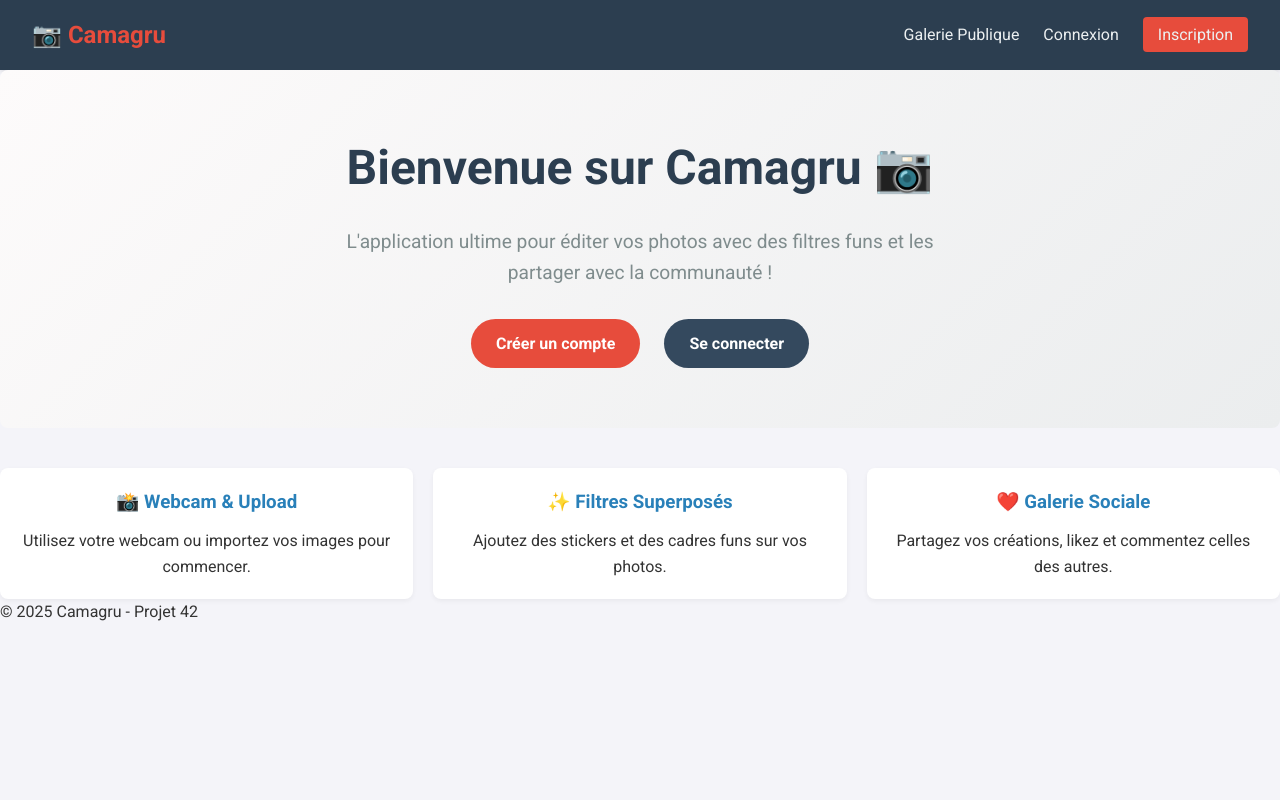
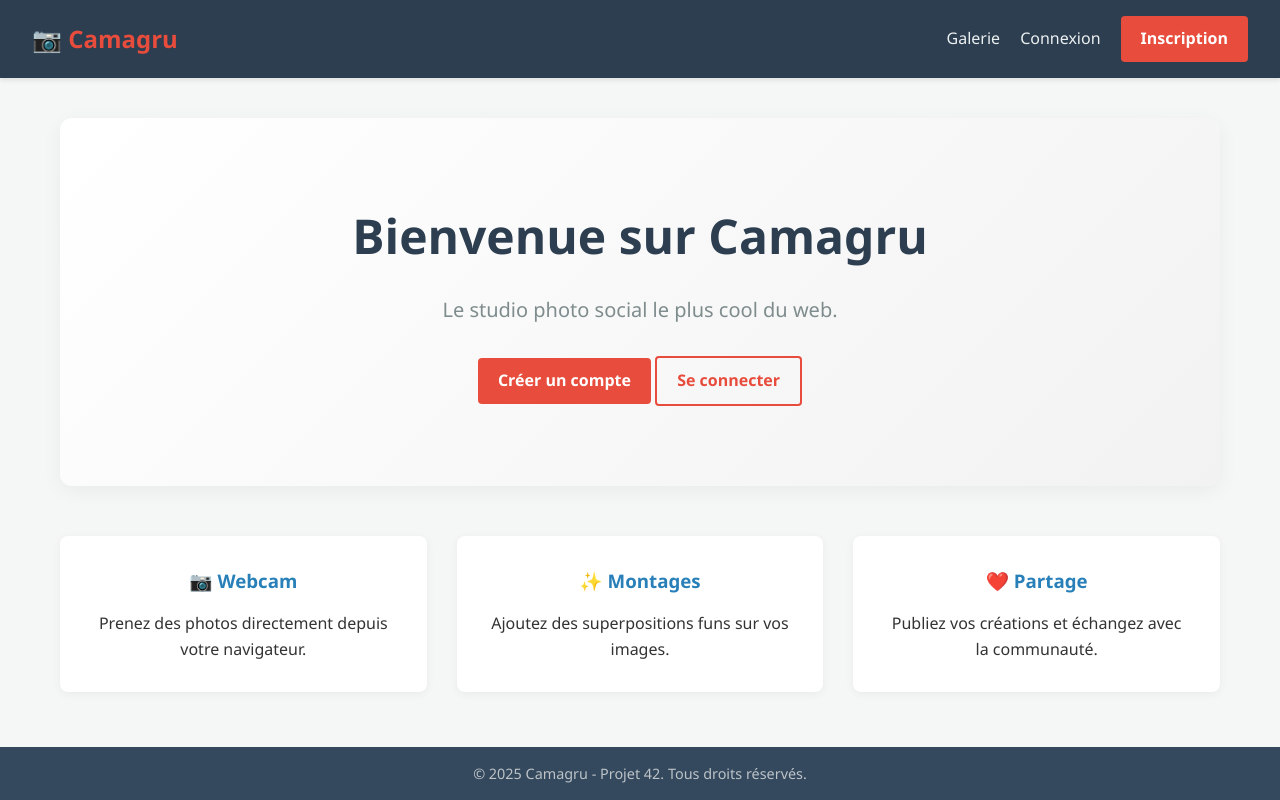
Before and after one commit to jecointr/camagru, a PHP site: page /verify/home.php in a window 1280 px wide. Run offline with PHP 8.4, Linux system fonts and the light colour scheme.

Commit message:
Feat(UI): Redesign of overall design and integration of authentication forms

```diff
--- a/public/css/style.css
+++ b/public/css/style.css
@@ -1,20 +1,24 @@
-/* Reset et Base */
+/* RESET & BASE */
 * { box-sizing: border-box; margin: 0; padding: 0; }
 
 body {
-    font-family: 'Roboto', sans-serif;
-    background-color: #f4f4f9;
+    font-family: 'Segoe UI', 'Roboto', Helvetica, Arial, sans-serif;
+    background-color: #f4f7f6;
     color: #333;
-    line-height: 1.6;
     display: flex;
     flex-direction: column;
     min-height: 100vh;
+    line-height: 1.6;
 }
 
-/* Header & Nav */
+a { text-decoration: none; color: inherit; transition: color 0.2s; }
+a:hover { color: #e74c3c; }
+ul { list-style: none; }
+
+/* LAYOUT & HEADER */
 .main-header {
     background: #2c3e50;
-    color: #fff;
+    color: #ecf0f1;
     padding: 1rem 2rem;
     display: flex;
     justify-content: space-between;
@@ -22,165 +26,120 @@ body {
     box-shadow: 0 2px 5px rgba(0,0,0,0.1);
 }
 
-.main-header a {
-    color: #ecf0f1;
-    text-decoration: none;
-    margin-left: 20px;
-    font-weight: 500;
+.main-header .logo { font-size: 1.5rem; font-weight: bold; color: #e74c3c; }
+.main-header nav ul { display: flex; gap: 20px; align-items: center; }
+
+.container {
+    flex: 1;
+    width: 100%;
+    max-width: 1200px;
+    margin: 0 auto;
+    padding: 40px 20px;
 }
 
-.main-header .logo a {
-    font-size: 1.5rem;
-    font-weight: bold;
-    margin-left: 0;
-    color: #e74c3c; /* Rouge Camagru */
+.main-footer {
+    background: #34495e;
+    color: #bdc3c7;
+    text-align: center;
+    padding: 15px;
+    font-size: 0.9rem;
+    margin-top: auto;
 }
 
-.btn-highlight {
-    background: #e74c3c;
-    padding: 8px 15px;
+/* BOUTONS (Mélange : Rouge pour actions Camagru, Bleu pour formulaires) */
+.btn {
+    display: inline-block;
+    padding: 10px 20px;
     border-radius: 4px;
-    transition: background 0.3s;
+    background: #e74c3c; /* Rouge par défaut */
+    color: white;
+    border: none;
+    cursor: pointer;
+    font-weight: bold;
+    transition: background 0.3s, transform 0.1s;
 }
+.btn:hover { background: #c0392b; transform: translateY(-1px); }
 
-.btn-highlight:hover { background: #c0392b; }
+.btn-blue { background: #2980b9; } /* Bleu pour login/register */
+.btn-blue:hover { background: #3498db; }
 
-/* Main Container */
-.container {
-    flex: 1; /* Pousse le footer en bas */
-    max-width: 1200px;
-    margin: 20px auto;
-    padding: 0 20px;
-    width: 100%;
-}
+.btn-outline { background: transparent; border: 2px solid #e74c3c; color: #e74c3c; }
+.btn-outline:hover { background: #e74c3c; color: white; }
 
-/* Formulaires (Login, Register) */
-form {
+/* AUTHENTIFICATION (Style "Carte" restauré) */
+.auth-wrapper {
+    max-width: 450px;
+    margin: 40px auto;
     background: white;
     padding: 2rem;
     border-radius: 8px;
-    box-shadow: 0 2px 10px rgba(0,0,0,0.05);
-    max-width: 400px;
-    margin: 0 auto;
+    box-shadow: 0 4px 15px rgba(0,0,0,0.1); /* L'ombre que tu aimais */
 }
 
-label { display: block; margin-bottom: 5px; font-weight: bold; }
-input {
+.auth-wrapper h2 {
+    text-align: center;
+    margin-bottom: 1.5rem;
+    color: #2c3e50;
+    font-size: 1.8rem;
+}
+
+.form-group { margin-bottom: 20px; }
+.form-group label { display: block; margin-bottom: 8px; font-weight: 600; color: #555; }
+.form-group input {
     width: 100%;
-    padding: 10px;
-    margin-bottom: 15px;
+    padding: 12px;
     border: 1px solid #ddd;
     border-radius: 4px;
+    font-size: 1rem;
+    transition: border 0.3s;
 }
-button {
-    width: 100%;
-    padding: 10px;
-    background: #2980b9;
-    color: white;
-    border: none;
-    border-radius: 4px;
-    cursor: pointer;
-    font-size: 1rem;
+.form-group input:focus { border-color: #2980b9; outline: none; }
+.form-group small { display: block; margin-top: 5px; color: #7f8c8d; font-size: 0.85rem; }
+
+/* Feedback Messages */
+.alert { padding: 15px; margin-bottom: 20px; border-radius: 4px; font-weight: 500; }
+.alert-error { background: #fadbd8; color: #c0392b; border: 1px solid #e6b0aa; }
+.alert-success { background: #d5f5e3; color: #27ae60; border: 1px solid #abebc6; }
+
+/* HERO & ACCUEIL (Restauré) */
+.hero {
+    text-align: center;
+    padding: 80px 20px;
+    background: linear-gradient(135deg, #ffffff 0%, #f2f2f2 100%);
+    border-radius: 12px;
+    box-shadow: 0 5px 20px rgba(0,0,0,0.05);
+    margin-bottom: 50px;
 }
-button:hover { background: #3498db; }
+.hero h1 { font-size: 3rem; margin-bottom: 20px; color: #2c3e50; }
+.hero p { font-size: 1.25rem; color: #7f8c8d; margin-bottom: 30px; }
 
-/* Galerie Grid (Responsive !) */
+.features {
+    display: grid;
+    grid-template-columns: repeat(auto-fit, minmax(280px, 1fr));
+    gap: 30px;
+    text-align: center;
+}
+.feature-card {
+    background: white;
+    padding: 30px;
+    border-radius: 8px;
+    box-shadow: 0 2px 10px rgba(0,0,0,0.05);
+    transition: transform 0.2s;
+}
+.feature-card:hover { transform: translateY(-5px); }
+.feature-card h3 { color: #2980b9; margin-bottom: 15px; }
+
+/* GALERIE */
 .gallery-grid {
     display: grid;
     grid-template-columns: repeat(auto-fill, minmax(300px, 1fr));
     gap: 20px;
 }
+.gallery-card { background: white; border-radius: 8px; overflow: hidden; box-shadow: 0 2px 5px rgba(0,0,0,0.1); }
+.gallery-card img { width: 100%; height: 250px; object-fit: cover; display: block; }
 
-.card {
-    background: white;
-    border-radius: 8px;
-    overflow: hidden;
-    box-shadow: 0 2px 8px rgba(0,0,0,0.1);
+/* RESPONSIVE */
+@media (max-width: 768px) {
+    .main-header { flex-direction: column; gap: 15px; }
+    .hero h1 { font-size: 2rem; }
 }
-.card img { width: 100%; display: block; }
-.card .actions { padding: 10px; display: flex; justify-content: space-between; }
-
-/* Editor Layout */
-.editor-container {
-    display: flex;
-    gap: 20px;
-}
-.main-section { flex: 3; }
-.side-section { flex: 1; background: #fff; padding: 10px; height: fit-content; }
-
-/* Responsive Mobile */
-@media (max-width: 768px) {
-    .main-header { flex-direction: column; gap: 10px; }
-    .editor-container { flex-direction: column; }
-}
-
-/* --- ACCUEIL (Hero Section) --- */
-
-.hero-section {
-    text-align: center;
-    padding: 60px 20px;
-    background: linear-gradient(135deg, #fdfbfb 0%, #ebedee 100%); /* Fond gris léger moderne */
-    border-radius: 8px;
-    margin-bottom: 40px;
-}
-
-.hero-content h1 {
-    font-size: 3rem;
-    color: #2c3e50;
-    margin-bottom: 20px;
-}
-
-.hero-content p {
-    font-size: 1.2rem;
-    color: #7f8c8d;
-    max-width: 600px;
-    margin: 0 auto 30px auto;
-}
-
-/* Boutons d'action */
-.cta-buttons .btn {
-    display: inline-block;
-    padding: 12px 25px;
-    margin: 0 10px;
-    border-radius: 30px; /* Boutons arrondis */
-    text-decoration: none;
-    font-weight: bold;
-    transition: transform 0.2s;
-}
-
-.cta-buttons .btn:hover {
-    transform: translateY(-2px); /* Petit effet de saut au survol */
-}
-
-.btn-primary {
-    background-color: #e74c3c;
-    color: white;
-}
-
-.btn-secondary {
-    background-color: #34495e;
-    color: white;
-}
-
-/* Grille de fonctionnalités */
-.features-grid {
-    display: flex;
-    justify-content: space-around;
-    flex-wrap: wrap;
-    gap: 20px;
-    text-align: center;
-}
-
-.feature-card {
-    flex: 1;
-    min-width: 250px;
-    padding: 20px;
-    background: white;
-    border-radius: 8px;
-    box-shadow: 0 2px 5px rgba(0,0,0,0.05);
-}
-
-.feature-card h3 {
-    margin-bottom: 10px;
-    color: #2980b9;
-}
--- a/views/home.php
+++ b/views/home.php
@@ -1,41 +1,32 @@
-<?php
-// Inclusion de l'entête global (Navigation, CSS, Ouverture du Body)
-include __DIR__ . '/layout/header.php';
-?>
+<?php include __DIR__ . '/layout/header.php'; ?>
 
-<div class="hero-section">
-    <div class="hero-content">
-        <h1>Bienvenue sur Camagru 📷</h1>
-        <p>L'application ultime pour éditer vos photos avec des filtres funs et les partager avec la communauté !</p>
+<section class="hero">
+    <h1>Bienvenue sur Camagru</h1>
+    <p>Le studio photo social le plus cool du web.</p>
 
-        <div class="cta-buttons">
-            <?php if (isset($_SESSION['user_id'])): ?>
-                <a href="/editor" class="btn btn-primary">📸 Aller au Studio</a>
-                <a href="/gallery" class="btn btn-secondary">Voir la Galerie</a>
-            <?php else: ?>
-                <a href="/register" class="btn btn-primary">Créer un compte</a>
-                <a href="/login" class="btn btn-secondary">Se connecter</a>
-            <?php endif; ?>
-        </div>
+    <div class="hero-buttons">
+        <?php if (isset($_SESSION['user_id'])): ?>
+            <a href="/editor" class="btn">Aller au Studio 📸</a>
+        <?php else: ?>
+            <a href="/register" class="btn">Créer un compte</a>
+            <a href="/login" class="btn btn-outline">Se connecter</a>
+        <?php endif; ?>
     </div>
-</div>
+</section>
 
-<div class="features-grid">
+<section class="features">
     <div class="feature-card">
-        <h3>📸 Webcam & Upload</h3>
-        <p>Utilisez votre webcam ou importez vos images pour commencer.</p>
+        <h3>📷 Webcam</h3>
+        <p>Prenez des photos directement depuis votre navigateur.</p>
     </div>
     <div class="feature-card">
-        <h3>✨ Filtres Superposés</h3>
-        <p>Ajoutez des stickers et des cadres funs sur vos photos.</p>
+        <h3>✨ Montages</h3>
+        <p>Ajoutez des superpositions funs sur vos images.</p>
     </div>
     <div class="feature-card">
-        <h3>❤️ Galerie Sociale</h3>
-        <p>Partagez vos créations, likez et commentez celles des autres.</p>
+        <h3>❤️ Partage</h3>
+        <p>Publiez vos créations et échangez avec la communauté.</p>
     </div>
-</div>
+</section>
 
-<?php
-// Inclusion du pied de page global (Fermeture du Body/HTML)
-include __DIR__ . '/layout/footer.php';
-?>
+<?php include __DIR__ . '/layout/footer.php'; ?>
--- a/views/layout/footer.php
+++ b/views/layout/footer.php
@@ -1,6 +1,7 @@
-</main> <footer class="main-footer">
-        <p>&copy; <?= date('Y') ?> Camagru - Projet 42</p>
+</main>
+
+    <footer class="main-footer">
+        <p>&copy; <?= date('Y') ?> Camagru - Projet 42. Tous droits réservés.</p>
     </footer>
-
 </body>
 </html>
--- a/views/layout/header.php
+++ b/views/layout/header.php
@@ -2,9 +2,9 @@
 <html lang="fr">
 <head>
     <meta charset="UTF-8">
-    <meta name="viewport" content="width=device-width, initial-scale=1.0"> <title>Camagru</title>
+    <meta name="viewport" content="width=device-width, initial-scale=1.0">
+    <title>Camagru</title>
     <link rel="stylesheet" href="/css/style.css">
-    <link href="https://fonts.googleapis.com/css2?family=Roboto:wght@300;400;700&display=swap" rel="stylesheet">
 </head>
 <body>
     <header class="main-header">
@@ -12,16 +12,18 @@
             <a href="/">📷 Camagru</a>
         </div>
         <nav>
-            <a href="/gallery">Galerie Publique</a>
-            <?php if (isset($_SESSION['user_id'])): ?>
-                <a href="/editor" class="btn-highlight">Montage</a>
-                <a href="/profile">Mon Profil</a>
-                <a href="/logout">Déconnexion</a>
-            <?php else: ?>
-                <a href="/login">Connexion</a>
-                <a href="/register" class="btn-highlight">Inscription</a>
-            <?php endif; ?>
+            <ul>
+                <li><a href="/gallery">Galerie</a></li>
+
+                <?php if (isset($_SESSION['user_id'])): ?>
+                    <li><a href="/editor" class="btn">Créer</a></li>
+                    <li><a href="/logout">Déconnexion</a></li>
+                <?php else: ?>
+                    <li><a href="/login">Connexion</a></li>
+                    <li><a href="/register" class="btn">Inscription</a></li>
+                <?php endif; ?>
+            </ul>
         </nav>
     </header>
-</body>
-</html>
+
+    <main class="container">
```
Also changed, not shown: views/auth/login.php (+24 -13 lines), views/auth/register.php (+25 -21 lines).
